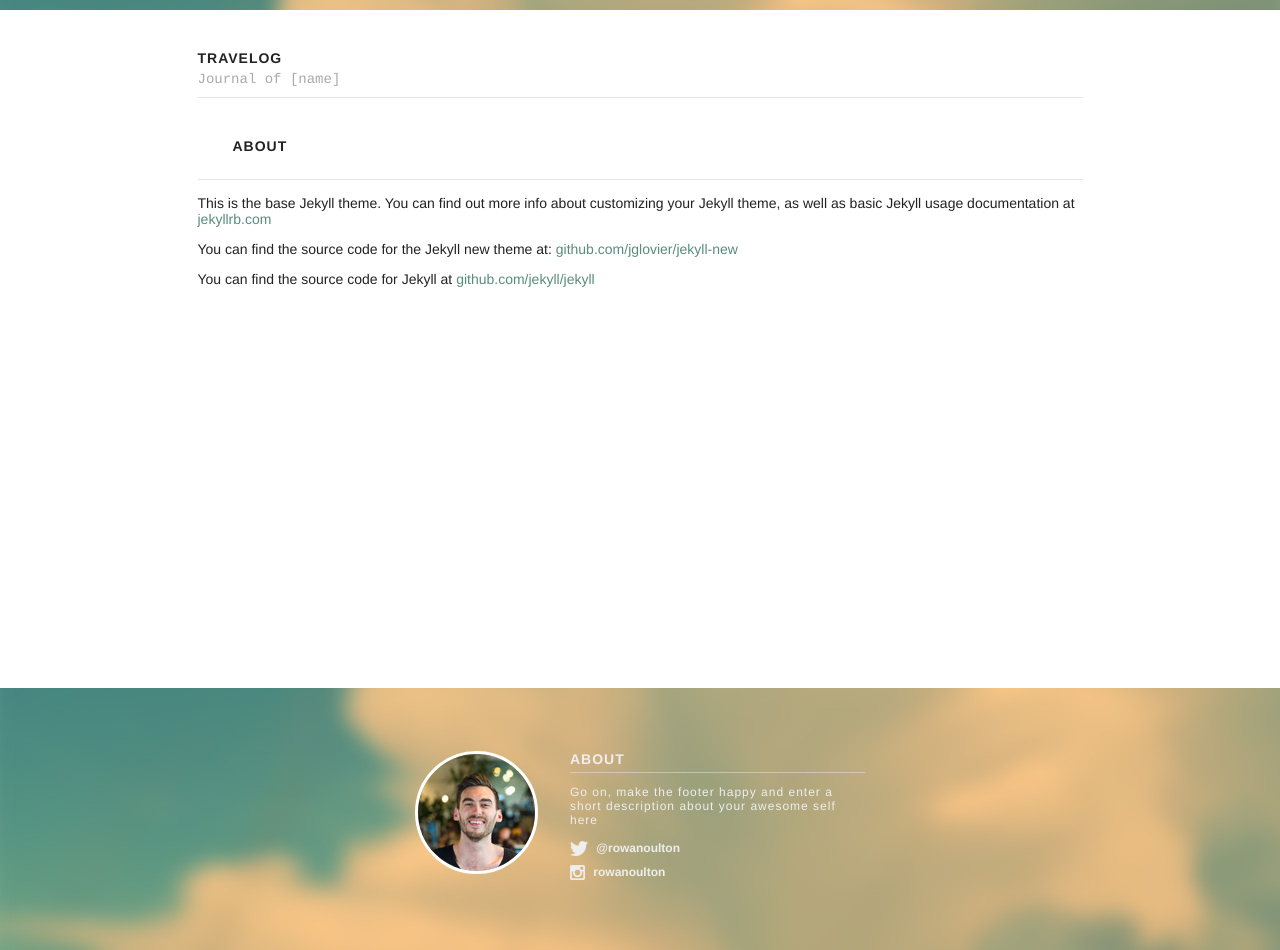
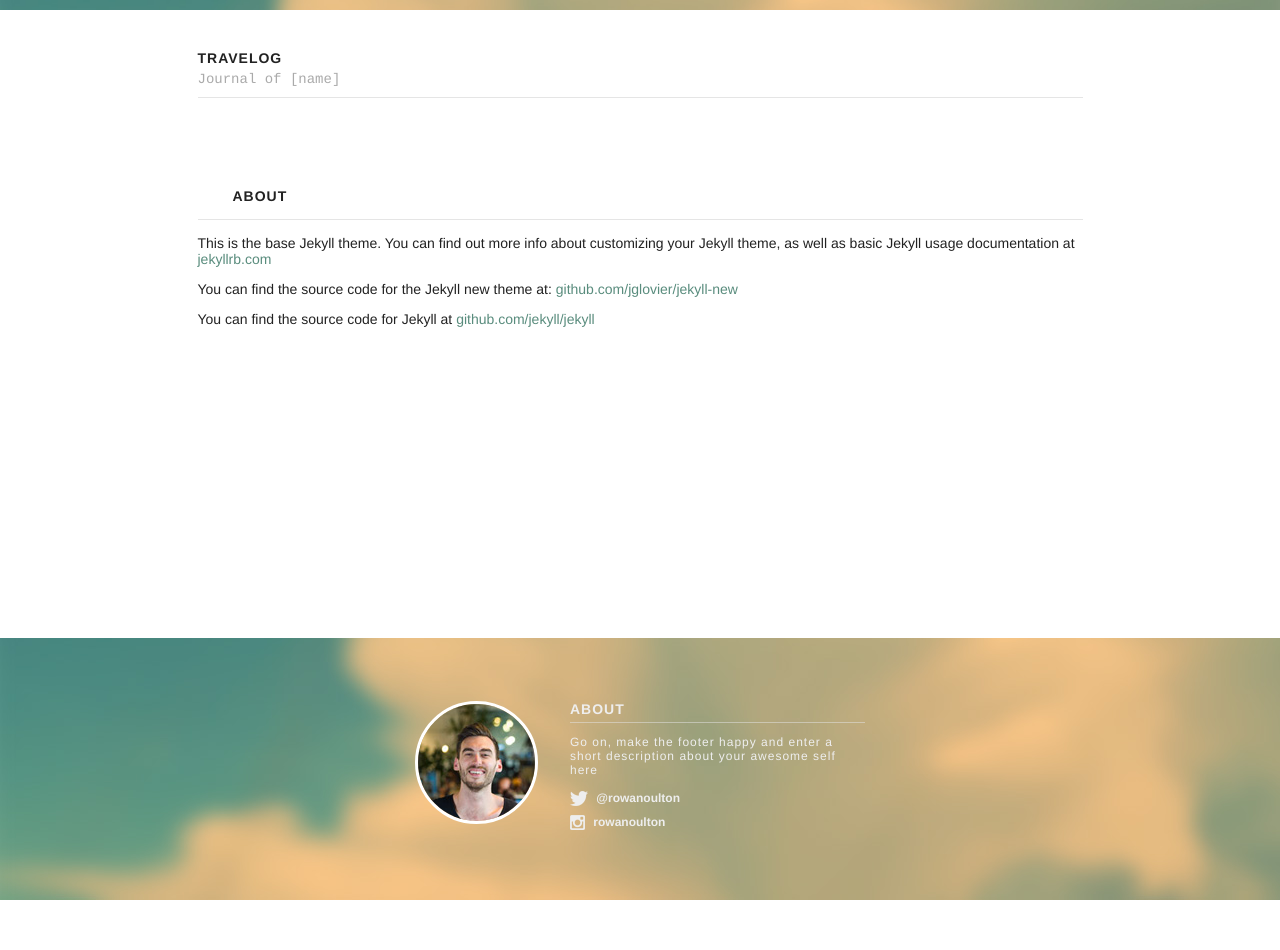
Before and after one commit to rowanoulton/travelog-theme, a Jekyll site: the page built from about.md, in a window 1280 px wide. Built offline with Jekyll 4.4.1, drawn with Linux system fonts in a browser that asks for light colours; after the commit the page ends 900 px from its top, so only the background shows below that.

Commit message:
Fix sticky footer display bug Margin on header + ribbon height were offseting it

```diff
--- a/_sass/_layout.scss
+++ b/_sass/_layout.scss
@@ -3,6 +3,10 @@
     background-size: cover;
     width: 100%;
     height: 10px;
+    position: absolute;
+    top: 0;
+    left: 0;
+    right: 0;
 }
 
 #wrap {
@@ -28,7 +32,8 @@
     transition-property: margin;
     transition-duration: 0.3s;
     transition-timing-function: ease-in-out;
-    margin: 40px 0;
+    margin: 0 0 40px;
+    padding-top: 50px; // 40px margin [has to be padding for sticky footer] + 10px for ribbon [positioned absolutely]
     padding-bottom: 10px;
     border-bottom: 1px solid $border-colour;
 
```
